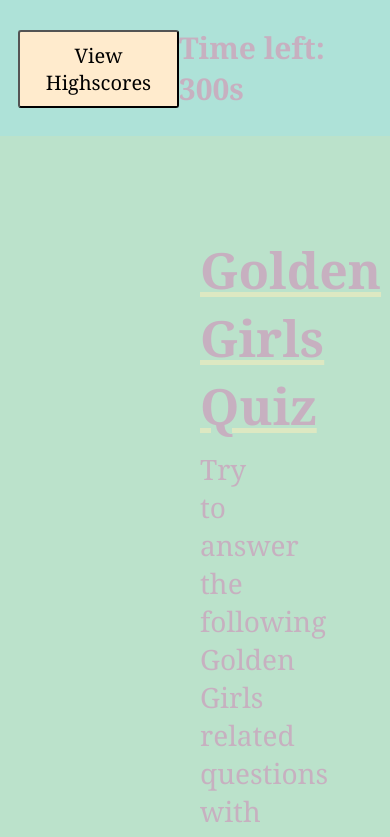
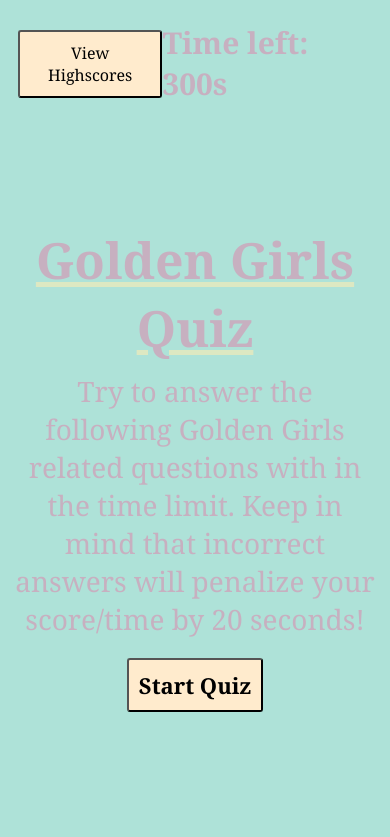
Before and after one commit to anjaliroland/M4-WebAPIs-CodeQuiz, a plain HTML site: page index.html in a window 390 px wide. Shown: the top 837 px of the page. Drawn offline with Linux system fonts and the light colour scheme.

Commit message:
added media queries

```diff
--- a/assets/css/style.css
+++ b/assets/css/style.css
@@ -36,7 +36,7 @@ header {
     /* veiw highscores styling */
 header button {
     margin-top: 12px;
-    font-size: 20px;
+    font-size: 16px;
 }
     /* timer styling */
 #timer {
@@ -104,6 +104,7 @@ main {
 
     /* question styling */
 .gamePage h2 {
+    padding-top: 30px;
     text-align: center;
     margin-left: auto;
     margin-right: auto;
@@ -126,14 +127,24 @@ main {
     justify-content: center;
 }
 
-/* answer check styling */
+/* display sizes styling */
+@media only screen and (max-width: 960px) {
+    body {
+      background-color: var(--blue);
+    }
+    main {
+        margin-left:50px;
+        margin-right:50px;
+    }
+  }
 
-
-/* score page styling */
-
-
-/* highscores page styling */
-
-
-
-/* display sizes styling */
+@media only screen and (max-width: 520px) {
+    body {
+      background-color: var(--blue);
+      font-size: 130%;
+    }
+    main {
+        margin-left:12px;
+        margin-right:12px;
+    }
+}
```
